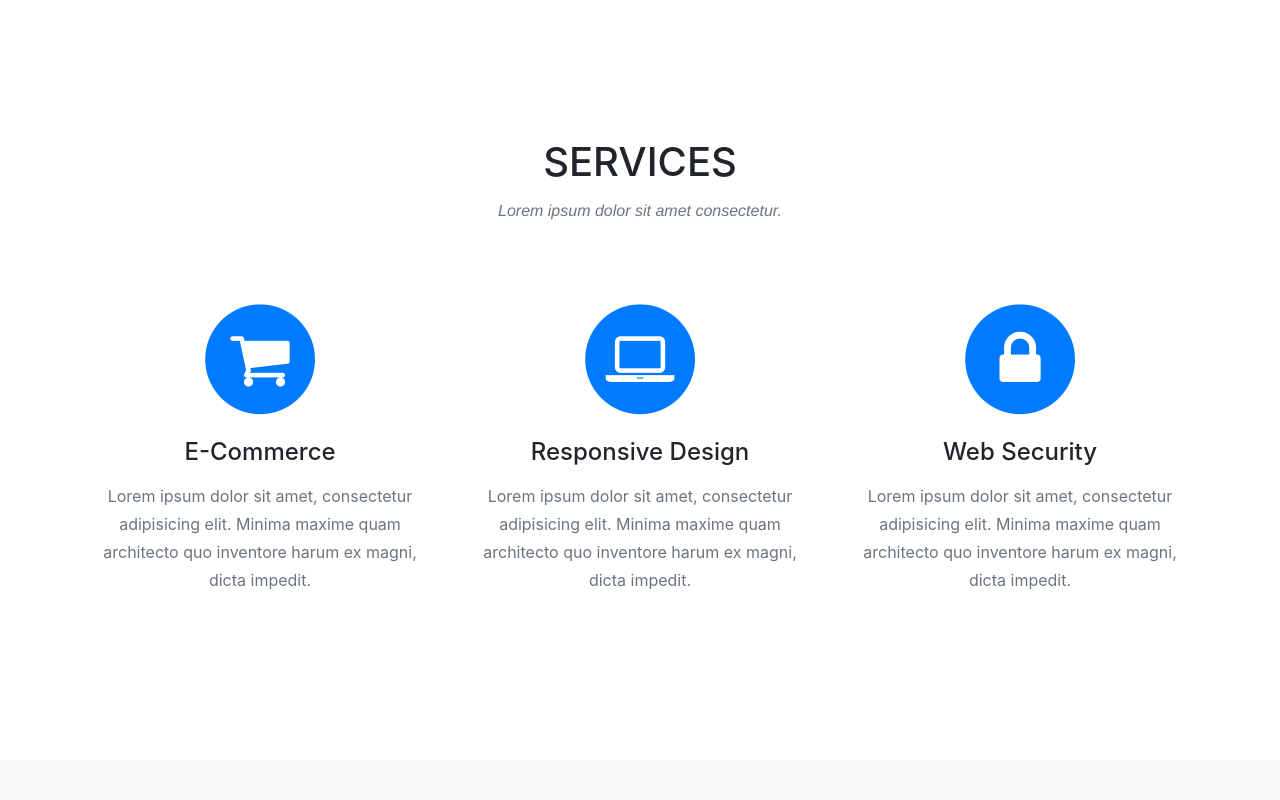
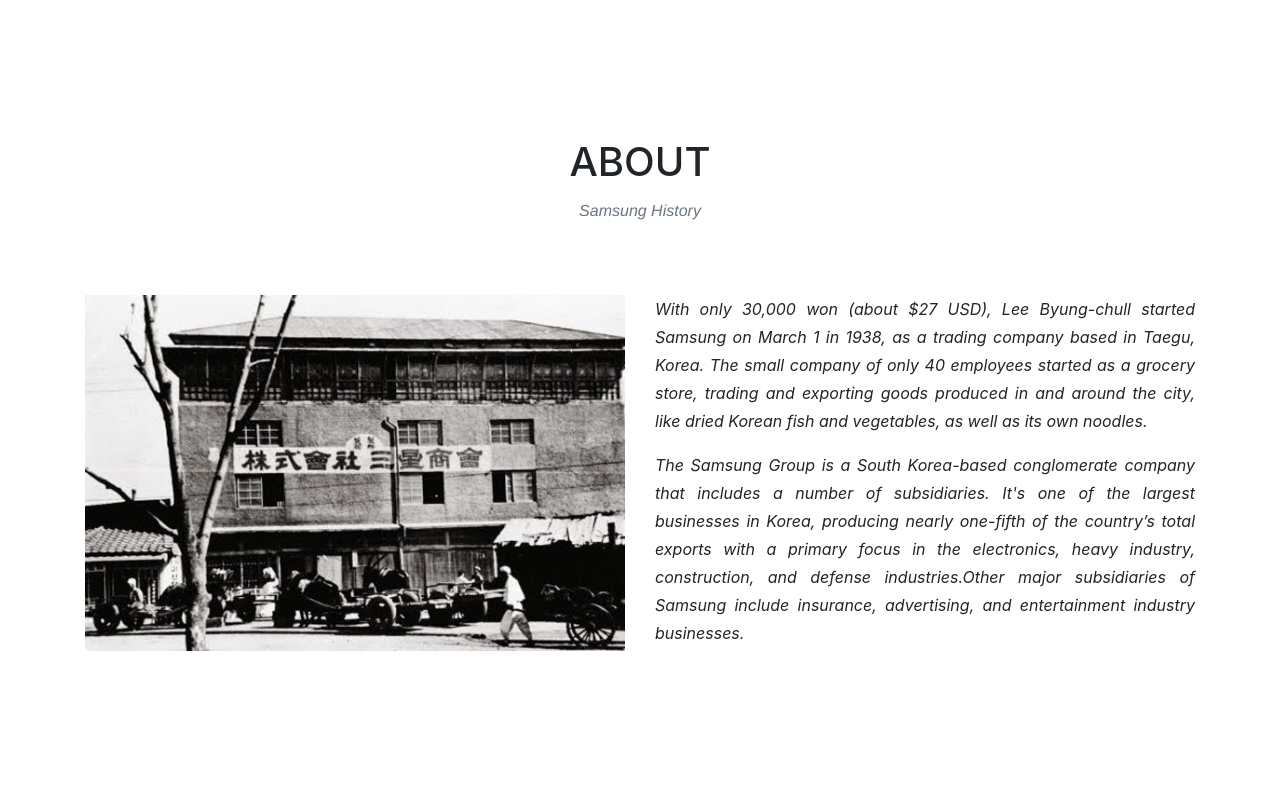
Before and after one commit to clarkjrcanlog/Samsung-Bootstrap-Website, a website with bundled scripts: page index.html in a window 1280 px wide. Shown: the part 740-1540 px from the top of the page. Built offline with nearby package versions, Linux system fonts and the light colour scheme; a web font is replaced by a local one.

Commit message:
added about

```diff
--- a/index.html
+++ b/index.html
@@ -42,7 +42,7 @@
         <div class="collapse navbar-collapse" id="navbarResponsive">
           <ul class="navbar-nav text-uppercase ml-auto">
             <li class="nav-item">
-              <a class="nav-link js-scroll-trigger" href="#services">Services</a>
+              <a class="nav-link js-scroll-trigger" href="#services">About</a>
             </li>
             <li class="nav-item">
               <a class="nav-link js-scroll-trigger" href="#portfolio">Galaxy Series</a>
@@ -77,11 +77,25 @@
       <div class="container">
         <div class="row">
           <div class="col-lg-12 text-center">
-            <h2 class="section-heading text-uppercase">Services</h2>
-            <h3 class="section-subheading text-muted">Lorem ipsum dolor sit amet consectetur.</h3>
+            <h2 class="section-heading text-uppercase">About</h2>
+            <h3 class="section-subheading text-muted">Samsung History</h3>
           </div>
         </div>
         <div class="row text-center">
+          <div class="col-md-6">
+            <img class="img-fluid" src="img/portfolio/samhis.jpg" alt="">
+          </div>
+          <div class="col-md-6">
+
+            <p class="text-justify"><i>
+  With only 30,000 won (about $27 USD), Lee Byung-chull started Samsung on March 1 in 1938, as a trading company based in Taegu, Korea. The small company of only 40 employees started as a grocery store, trading and exporting goods produced in and around the city, like dried Korean fish and vegetables, as well as its own noodles.</i>
+            </p>
+            <p class="text-justify"><i>
+              The Samsung Group is a South Korea-based conglomerate company that includes a number of subsidiaries. It's one of the largest businesses in Korea, producing nearly one-fifth of the country’s total exports with a primary focus in the electronics, heavy industry, construction, and defense industries.Other major subsidiaries of Samsung include insurance, advertising, and entertainment industry businesses.</i>
+            </p>
+          </div>
+        </div>
+        <!--<div class="row text-center">
           <div class="col-md-4">
             <span class="fa-stack fa-4x">
               <i class="fa fa-circle fa-stack-2x text-primary"></i>
@@ -106,7 +120,7 @@
             <h4 class="service-heading">Web Security</h4>
             <p class="text-muted">Lorem ipsum dolor sit amet, consectetur adipisicing elit. Minima maxime quam architecto quo inventore harum ex magni, dicta impedit.</p>
           </div>
-        </div>
+        </div>-->
       </div>
     </section>
 
```
Also changed, not shown: img/portfolio/samhis.jpg (added).
